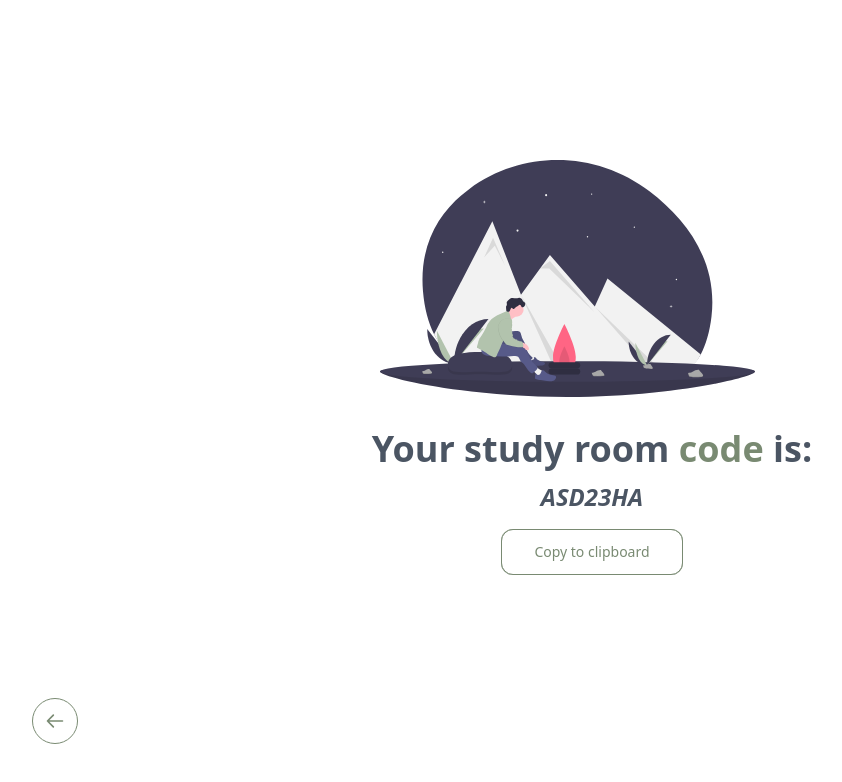
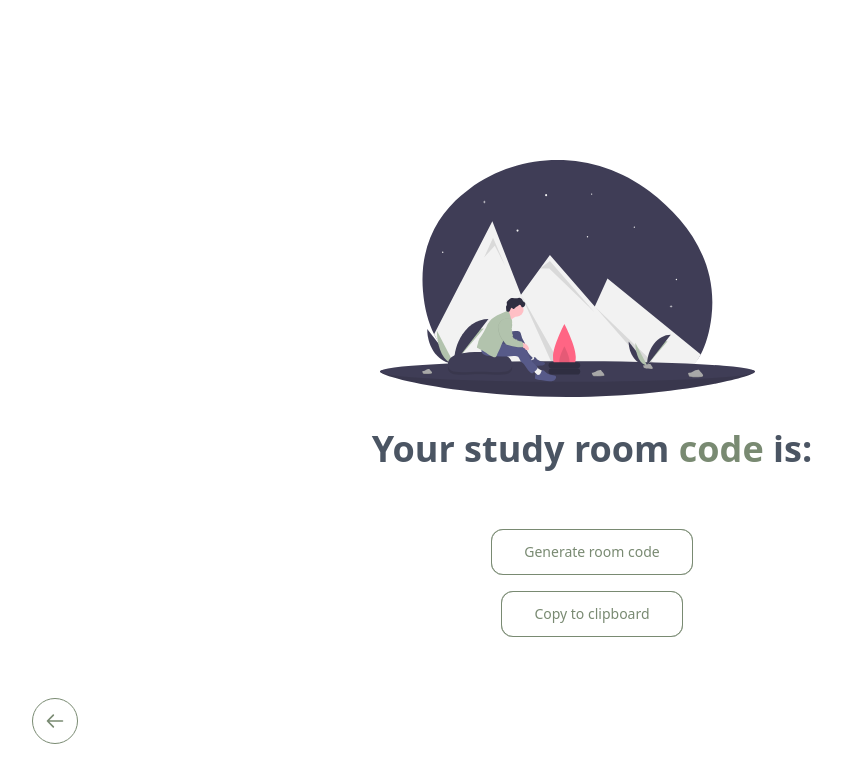
Before and after one commit to ericcxie/pomoduo-timer, a React (Create React App) app in the folder client/: page /join in a window 1280 px wide. Shown: the top 782 px of the page, without its empty margins (48-890 px from the left). Built offline with nearby package versions, Linux system fonts and the light colour scheme.

Commit message:
Link room code generator to frontend + copy button

```diff
--- a/client/package.json
+++ b/client/package.json
@@ -10,6 +10,7 @@
     "@testing-library/react": "^13.4.0",
     "@testing-library/user-event": "^13.5.0",
     "react": "^18.2.0",
+    "react-copy-to-clipboard": "^5.1.0",
     "react-dom": "^18.2.0",
     "react-router-dom": "^6.8.2",
     "react-scripts": "5.0.1",
--- a/client/src/components/BackButton.js
+++ b/client/src/components/BackButton.js
@@ -4,7 +4,7 @@ function BackButton(props) {
   const { page } = props;
   return (
     <a
-      className="fixed bottom-14 left-10 lg:left-20 inline-block rounded-full border border-green-400 p-3 text-green-400 hover:bg-green-400 hover:text-gray-200 focus:outline-none focus:ring active:bg-indigo-700"
+      className="fixed bottom-14 left-10 lg:left-20 inline-block rounded-full border border-green-400 p-3 text-green-400 hover:bg-green-400 hover:text-gray-200 focus:outline-none focus:ring active:bg-green-600"
       href={page}
     >
       <span className="sr-only"> Download </span>
--- a/client/src/components/ForwardButton.js
+++ b/client/src/components/ForwardButton.js
@@ -4,7 +4,7 @@ function FowardButton(props) {
   const { page } = props;
   return (
     <a
-      className="fixed bottom-14 right-10 lg:right-20 inline-block rounded-full border border-green-400 p-3 text-green-400 hover:bg-green-400 hover:text-gray-200 focus:outline-none focus:ring active:bg-indigo-700"
+      className="fixed bottom-14 right-10 lg:right-20 inline-block rounded-full border border-green-400 p-3 text-green-400 hover:bg-green-400 hover:text-gray-200 focus:outline-none focus:ring active:bg-green-500"
       href={page}
     >
       <span className="sr-only"> Download </span>
--- a/client/src/pages/GenerateCode.js
+++ b/client/src/pages/GenerateCode.js
@@ -1,8 +1,18 @@
-import { useEffect } from "react";
+import { useEffect, useState } from "react";
 import graphic from "../img/studycode.svg";
 import BackButton from "../components/BackButton";
+import { generateRoomCode } from "../utils/generateRoomCode";
+import { CopyToClipboard } from "react-copy-to-clipboard";
 
 const GenerateCode = () => {
+  const [roomCode, setRoomCode] = useState("");
+  const [copied, setCopied] = useState(false);
+
+  const handleGenerateCode = () => {
+    const newCode = generateRoomCode(6);
+    setRoomCode(newCode);
+    document.getElementById("generate-code-btn").disabled = true;
+  };
   return (
     <main>
       <div className="flex flex-col mt-40 items-center justify-center">
@@ -11,21 +21,36 @@ const GenerateCode = () => {
           <h1 className="text-4xl font-bold text-gray-600 text-center">
             Your study room <span className="text-green-400">code</span> is:
           </h1>
-          <p className="text-2xl text-center text-gray-600 italic font-semibold">
-            ASD23HA
-          </p>
+          {roomCode && (
+            <p className="text-2xl text-center text-gray-600 italic font-semibold">
+              {roomCode}
+            </p>
+          )}
+          {!roomCode && <div className="h-8"></div>}
         </div>
 
-        <a
-          className="group relative inline-block text-sm font-medium text-green-400 focus:outline-none focus:ring active:text-green-400 mb-4 mt-4"
-          href="/"
+        <button
+          id="generate-code-btn"
+          className="group relative inline-block text-sm font-medium text-green-400 focus:outline-none focus:ring active:text-green-400 mb-4 mt-4 cursor-pointer"
+          onClick={handleGenerateCode}
+          disabled={roomCode}
         >
           <span className="absolute inset-0 translate-x-0 translate-y-0 bg-green-400 transition-transform group-hover:translate-y-0.5 group-hover:translate-x-0.5 rounded-xl"></span>
 
           <span className="relative block border border-current bg-white px-8 py-3 rounded-xl">
-            Copy to clipboard
+            Generate room code
           </span>
-        </a>
+        </button>
+        <CopyToClipboard text={roomCode} onCopy={() => setCopied(true)}>
+          <button className="group relative inline-block text-sm font-medium text-green-400 focus:outline-none focus:ring active:text-green-400 mb-4 ">
+            <span className="absolute inset-0 translate-x-0 translate-y-0 bg-green-400 transition-transform group-hover:translate-y-0.5 group-hover:translate-x-0.5 rounded-xl "></span>
+
+            <span className="relative block border border-current bg-white px-8 py-3 rounded-xl ">
+              {copied ? "Copied!" : "Copy to clipboard"}
+            </span>
+          </button>
+        </CopyToClipboard>
+
         <div>
           <BackButton page="/"></BackButton>
         </div>
--- /dev/null
+++ b/client/src/utils/generateRoomCode.js
@@ -0,0 +1,11 @@
+function generateRoomCode(length) {
+  let result = "";
+  const characters = "ABCDEFGHIJKLMNOPQRSTUVWXYZ0123456789";
+  const charactersLength = characters.length;
+  for (let i = 0; i < length; i++) {
+    result += characters.charAt(Math.floor(Math.random() * charactersLength));
+  }
+  return result;
+}
+
+module.exports = { generateRoomCode };
```
Also changed, not shown: 2 other files (tests, documents, lock files or other folders).
